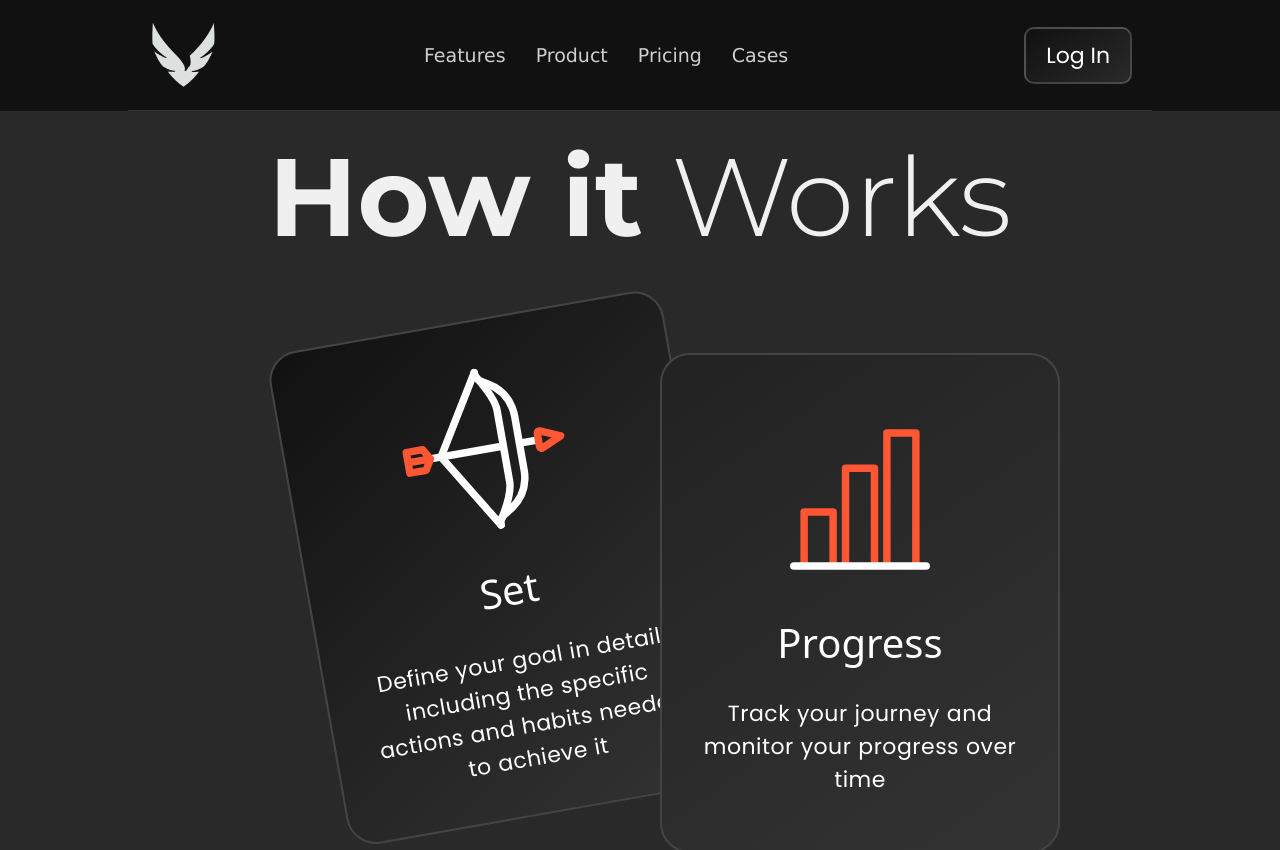
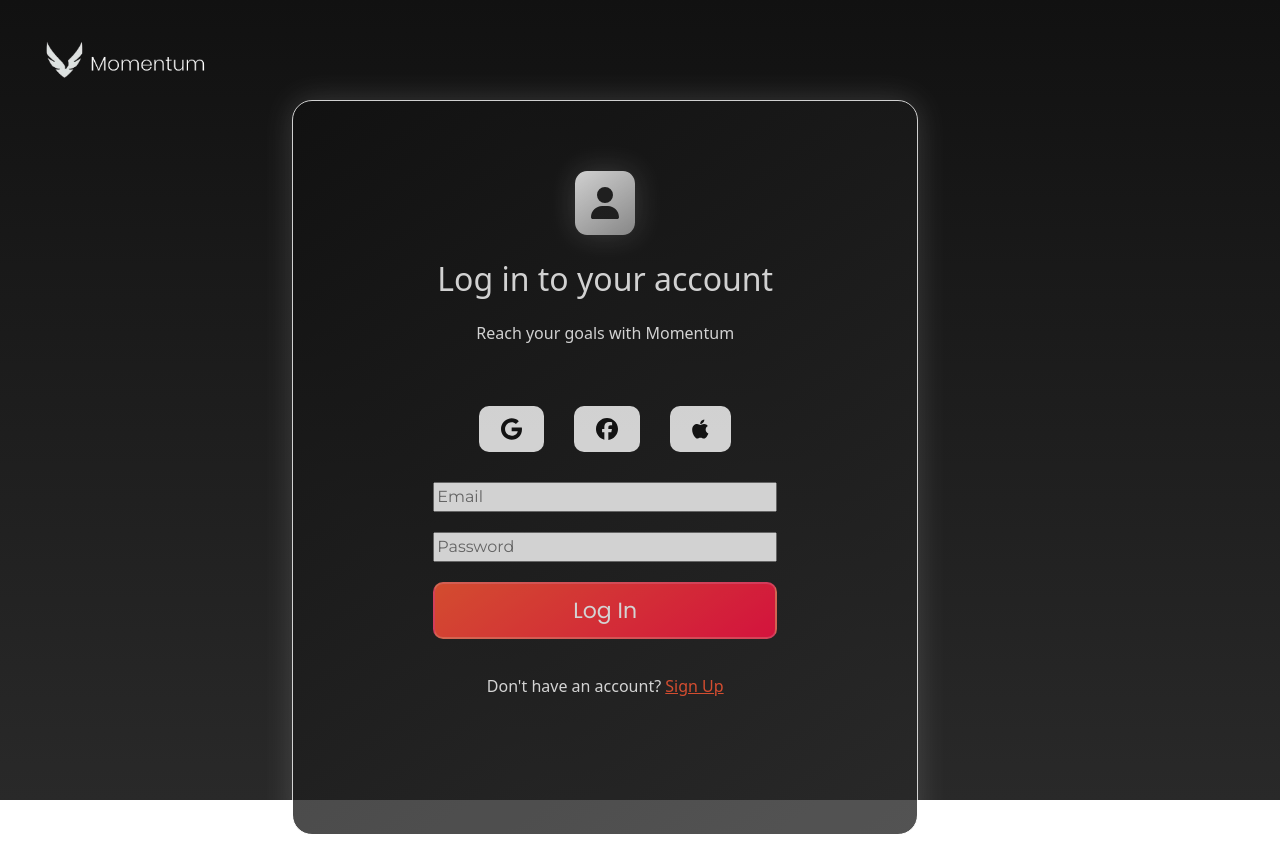
Before and after one commit to MeierAlexis/Momentum, a React (Vite) app: page /login in a window 1280 px wide. Shown: the top 850 px of the page. Built offline with nearby package versions, Linux system fonts and the light colour scheme.

Commit message:
I worked in the login section

```diff
--- a/package.json
+++ b/package.json
@@ -21,7 +21,8 @@
     "react-icons": "^5.4.0",
     "react-lottie-player": "^2.1.0",
     "react-magic-motion": "^1.1.2",
-    "react-router-dom": "^6.15.0"
+    "react-router-dom": "^6.15.0",
+    "react-router": "^6.15.0"
   },
   "devDependencies": {
     "@eslint/js": "^9.17.0",
--- a/src/App.tsx
+++ b/src/App.tsx
@@ -1,27 +1,17 @@
-import Header from "./components/Header";
 import "./App.css";
 import Home from "./components/Home";
-import SectionFeatures from "./components/Section-Features";
-import SectionCases from "./components/Section-Cases";
-import SectionPricing from "./components/Section-Pricing";
-import SectionQA from "./components/Section-QA";
-import SectionFooter from "./components/Section-Footer";
+import Login from "./components/Login";
 import { BrowserRouter, Routes, Route } from "react-router-dom";
+import "bootstrap/dist/css/bootstrap.min.css";
 
 function App() {
   return (
     <BrowserRouter>
-      <div className="App">
-        <Header />
-        <Routes>
-          <Route path="/" element={<Home />} />
-        </Routes>
-        <SectionFeatures />
-        <SectionCases />
-        <SectionPricing />
-        <SectionQA />
-        <SectionFooter />
-      </div>
+      <Routes>
+        {/* Logic of routing for the app */}
+        <Route path="/" element={<Home />} />
+        <Route path="/login" element={<Login />} />
+      </Routes>
     </BrowserRouter>
   );
 }
--- a/src/components/Button.tsx
+++ b/src/components/Button.tsx
@@ -1,21 +1,40 @@
+import React from "react";
 import "../styles/Button.css";
 
 interface ButtonProps {
-  text: string;
+  text?: string;
   color1?: string;
   color2?: string;
   onClick?: () => void;
+  icon?: React.ReactNode; // Nueva propiedad para el ícono
+  colorText?: string;
+  width?: string;
 }
 
 function Button(props: ButtonProps) {
-  const { text, color1, color2 } = props;
+  const {
+    text,
+    color1 = "#292929",
+    color2 = "#111",
+    colorText = "#fff",
+    icon,
+    onClick,
+    width,
+  } = props; // Colores por defecto
+
   return (
     <button
       className="button"
-      style={{ background: `linear-gradient(145deg, ${color1}, ${color2})` }}
-      onClick={props.onClick}
+      style={{
+        background: `linear-gradient(145deg, ${color1}, ${color2})`,
+        color: colorText,
+        width: width,
+      }}
+      onClick={onClick}
     >
-      {text}
+      {icon && <span className="button-icon">{icon}</span>}{" "}
+      {/* Renderizar el ícono si existe */}
+      {text && <span className="button-text">{text}</span>}
     </button>
   );
 }
--- a/src/components/Home.tsx
+++ b/src/components/Home.tsx
@@ -1,35 +1,21 @@
-import "../styles/Home.css";
-import Lottie from "react-lottie-player";
-import { useState } from "react";
-import animationData from "../../public/New-Year.json";
-import GlowingButton from "./GlowingButton";
+import Header from "../components/Header";
+import SectionHome from "../components/Section-Home";
+import SectionFeatures from "../components/Section-Features";
+import SectionCases from "../components/Section-Cases";
+import SectionPricing from "../components/Section-Pricing";
+import SectionQA from "../components/Section-QA";
+import SectionFooter from "../components/Section-Footer";
 
-function Home() {
-  const [isStopped, setIsStopped] = useState(false);
-
-  const handleComplete = () => {
-    setIsStopped(true); // Stop the animation when it completes
-  };
-
+export default function Home() {
   return (
-    <div className="home">
-      <div className="div1">
-        <h1 className="title">MOMENTUM</h1>
-        <p className="text">
-          <span style={{ fontWeight: "bold" }}>Never </span>has it been so easy
-          to achieve your goals
-        </p>
-        <GlowingButton text="TRY IT NOW" />
-      </div>
-      <Lottie
-        animationData={animationData}
-        loop={false}
-        play={!isStopped}
-        style={{ width: 600, height: 600 }}
-        onComplete={handleComplete}
-      />
+    <div className="App">
+      <Header />
+      <SectionHome />
+      <SectionFeatures />
+      <SectionCases />
+      <SectionPricing />
+      <SectionQA />
+      <SectionFooter />
     </div>
   );
 }
-
-export default Home;
--- /dev/null
+++ b/src/components/Login.tsx
@@ -0,0 +1,51 @@
+import { FontAwesomeIcon } from "@fortawesome/react-fontawesome";
+import "../styles/Login.css";
+import { faUser } from "@fortawesome/free-solid-svg-icons";
+import {
+  faGoogle,
+  faFacebook,
+  faApple,
+} from "@fortawesome/free-brands-svg-icons";
+import Button from "./Button";
+export default function Login() {
+  return (
+    <div className="Login">
+      <div className="headerLogin">
+        <img src="/MomentumLogoText.webp" alt="Login" className="imageLogin" />
+      </div>
+      <div className="formLogin">
+        <FontAwesomeIcon icon={faUser} size="2x" className="icon" />
+        <h2>Log in to your account</h2>
+        <p>Reach your goals with Momentum</p>
+        <form>
+          <div className="buttonsLogin">
+            <Button
+              color1="#fff"
+              color2="#fff"
+              colorText="#111"
+              icon={<FontAwesomeIcon icon={faGoogle} size="1x" />}
+            />
+            <Button
+              color1="#fff"
+              color2="#fff"
+              colorText="#111"
+              icon={<FontAwesomeIcon icon={faFacebook} size="1x" />}
+            />
+            <Button
+              color1="#fff"
+              color2="#fff"
+              colorText="#111"
+              icon={<FontAwesomeIcon icon={faApple} size="1x" />}
+            />
+          </div>
+          <input type="text" placeholder="Email" />
+          <input type="password" placeholder="Password" />
+          <Button text="Log In" color1="#FF5733" color2="#FF1044" />
+        </form>
+        <p>
+          Don't have an account? <a href="/register">Sign Up</a>
+        </p>
+      </div>
+    </div>
+  );
+}
--- /dev/null
+++ b/src/components/Section-Home.tsx
@@ -0,0 +1,35 @@
+import "../styles/Home.css";
+import Lottie from "react-lottie-player";
+import { useState } from "react";
+import animationData from "../../public/New-Year.json";
+import GlowingButton from "./GlowingButton";
+
+function SectionHome() {
+  const [isStopped, setIsStopped] = useState(false);
+
+  const handleComplete = () => {
+    setIsStopped(true); // Stop the animation when it completes
+  };
+
+  return (
+    <div className="home">
+      <div className="div1">
+        <h1 className="title">MOMENTUM</h1>
+        <p className="text">
+          <span style={{ fontWeight: "bold" }}>Never </span>has it been so easy
+          to achieve your goals
+        </p>
+        <GlowingButton text="TRY IT NOW" />
+      </div>
+      <Lottie
+        animationData={animationData}
+        loop={false}
+        play={!isStopped}
+        style={{ width: 600, height: 600 }}
+        onComplete={handleComplete}
+      />
+    </div>
+  );
+}
+
+export default SectionHome;
--- a/src/styles/Button.css
+++ b/src/styles/Button.css
@@ -1,5 +1,7 @@
 .button {
+  display: flex;
   padding: 10px 20px;
+  gap: 10px;
   border-radius: 10px;
   border: none;
   background: linear-gradient(145deg, #111, #292929);
@@ -9,9 +11,21 @@
   font-family: "Poppins", sans-serif;
   font-size: 22px;
   transition: all 0.3s ease-in-out;
+  cursor: pointer;
+  flex-direction: row;
+  align-items: center;
+  justify-content: center;
 }
 
 .button:hover {
   background: linear-gradient(145deg, #4444, #292929);
   scale: 1.01;
 }
+
+.button-icon {
+  display: flex;
+  align-items: center;
+  justify-content: center;
+  margin: auto;
+  flex-direction: row;
+}
--- /dev/null
+++ b/src/styles/Login.css
@@ -0,0 +1,78 @@
+.imageLogin {
+  width: 15%;
+  filter: invert(1);
+}
+.Login {
+  display: flex;
+
+  flex-direction: column;
+  padding: 20px;
+  height: 100vh;
+  background: linear-gradient(#111, #292929);
+  padding-right: 7%;
+  padding-bottom: 10%;
+}
+.headerLogin {
+  display: flex;
+  justify-content: flex-start;
+  align-items: flex-start;
+  padding: 20px;
+  color: #fff;
+  margin-left: auto;
+  margin-right: auto;
+  max-height: 80px;
+  min-height: 80px;
+  width: 100%;
+}
+.formLogin a {
+  color: #ff5733;
+}
+.formLogin {
+  display: flex;
+  flex-direction: column;
+  gap: 15px;
+  padding: 120px;
+  padding-top: 60px;
+  align-items: center;
+  justify-content: center;
+  color: #fff;
+  margin: auto;
+  border-radius: 20px;
+  border: 1px solid #fff;
+  align-items: center;
+  justify-content: center;
+  background: linear-gradient(145deg, #111, #292929);
+  opacity: 0.8;
+  box-shadow: 0 0 30px rgba(255, 255, 255, 0.2);
+}
+
+.formLogin form {
+  display: flex;
+  flex-direction: column;
+  padding: 20px;
+  z-index: 1;
+  color: #fff;
+  margin-left: auto;
+  font-family: "Montserrat", sans-serif;
+  margin-right: auto;
+  gap: 20px;
+  width: 24rem;
+}
+
+.formLogin .icon {
+  margin: 10px 10px;
+  padding: 16px;
+  color: #222;
+  background: linear-gradient(145deg, #fff, #a3a3a3);
+  box-shadow: 0 0 30px rgba(255, 255, 255, 0.2);
+  border-radius: 20%;
+}
+
+.formLogin .buttonsLogin {
+  display: flex;
+  flex-direction: row;
+  gap: 30px;
+  padding: 10px;
+  justify-content: center;
+  align-items: center;
+}
```
